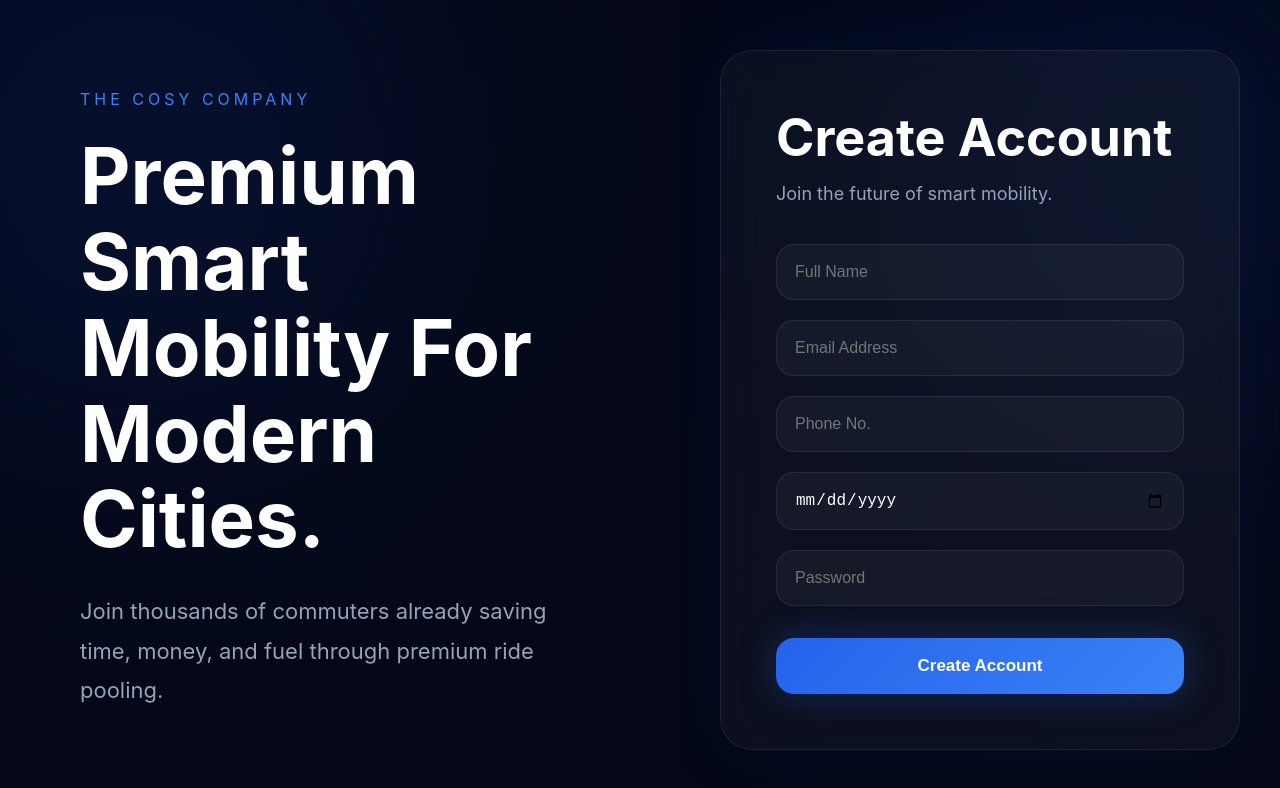
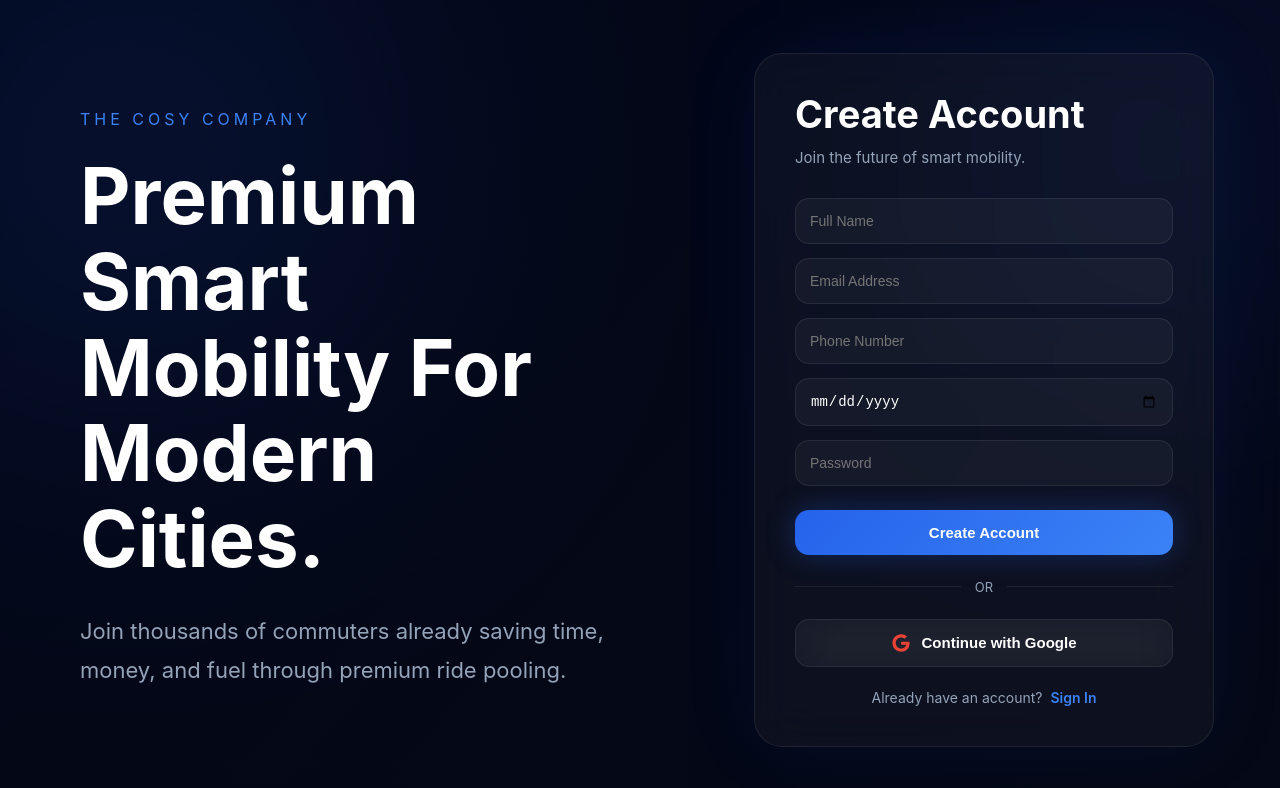
Before and after one commit to KK05467/The-Cosy-Company, a React (Vite) app: page /signup in a window 1280 px wide. Shown: the top 788 px of the page. Built offline with nearby package versions, Linux system fonts and the light colour scheme.

Commit message:
frontend done

```diff
--- a/components/LoginForm.jsx
+++ b/components/LoginForm.jsx
@@ -1,4 +1,6 @@
 import { motion } from "framer-motion"
+import { FaGoogle } from "react-icons/fa"
+import { Link } from "react-router-dom"
 
 function LoginForm({ navigate, darkMode }) {
 
@@ -167,6 +169,78 @@ function LoginForm({ navigate, darkMode }) {
           </p>
 
         </div>
+        {/* DIVIDER */}
+<div
+  style={{
+    display: "flex",
+    alignItems: "center",
+    gap: "16px",
+    marginBottom: "28px",
+  }}
+>
+  <div
+    style={{
+      flex: 1,
+      height: "1px",
+      background: "rgba(255,255,255,0.08)",
+    }}
+  />
+
+  <span
+    style={{
+      color: "#94a3b8",
+      fontSize: "14px",
+    }}
+  >
+    OR
+  </span>
+
+  <div
+    style={{
+      flex: 1,
+      height: "1px",
+      background: "rgba(255,255,255,0.08)",
+    }}
+  />
+</div>
+
+{/* GOOGLE LOGIN */}
+<motion.button
+  whileHover={{
+    scale: 1.02,
+    y: -3,
+  }}
+  whileTap={{
+    scale: 0.96,
+  }}
+  onClick={() => navigate("/dashboard")}
+  style={{
+    width: "100%",
+    padding: "18px",
+    borderRadius: "18px",
+    background: "rgba(255,255,255,0.04)",
+    border: "1px solid rgba(255,255,255,0.08)",
+    color: darkMode ? "white" : "#0f172a",
+    fontSize: "16px",
+    fontWeight: "600",
+    cursor: "pointer",
+    display: "flex",
+    alignItems: "center",
+    justifyContent: "center",
+    gap: "14px",
+    marginBottom: "28px",
+    backdropFilter: "blur(20px)",
+  }}
+>
+  <FaGoogle
+    style={{
+      color: "#EA4335",
+      fontSize: "20px",
+    }}
+  />
+
+  Continue with Google
+</motion.button>
 
         {/* BUTTON */}
         <motion.button
@@ -215,16 +289,17 @@ function LoginForm({ navigate, darkMode }) {
             Don’t have an account?
           </p>
 
-          <span
+          <Link
+  to="/signup"
   style={{
     color: "#3b82f6",
-              cursor: "pointer",
+    textDecoration: "none",
     fontSize: "15px",
     fontWeight: "600",
   }}
 >
   Sign Up
-          </span>
+</Link>
 
         </div>
 
--- a/components/SignupForm.jsx
+++ b/components/SignupForm.jsx
@@ -1,4 +1,6 @@
 import { motion } from "framer-motion"
+import { FaGoogle } from "react-icons/fa"
+import { Link } from "react-router-dom"
 
 function SignupForm({ darkMode }) {
 
@@ -18,11 +20,11 @@ function SignupForm({ darkMode }) {
       }}
       style={{
         flex: 1,
-        height: "100vh",
+        minHeight: "100vh",
         display: "flex",
         justifyContent: "center",
         alignItems: "center",
-        padding: "40px",
+        padding: "32px",
         background: darkMode
           ? "linear-gradient(to bottom right, #020617, #050816)"
           : "linear-gradient(to bottom right, #f8fafc, #e2e8f0)",
@@ -35,14 +37,14 @@ function SignupForm({ darkMode }) {
       <div
         style={{
           position: "absolute",
-          width: "500px",
-          height: "500px",
+          width: "450px",
+          height: "450px",
           borderRadius: "50%",
           background: "#2563eb",
-          filter: "blur(160px)",
+          filter: "blur(150px)",
           opacity: 0.12,
-          right: "-150px",
-          top: "-100px",
+          right: "-120px",
+          top: "-80px",
         }}
       />
 
@@ -50,9 +52,9 @@ function SignupForm({ darkMode }) {
       <div
         style={{
           width: "100%",
-          maxWidth: "540px",
-          padding: "55px",
-          borderRadius: "32px",
+          maxWidth: "460px",
+          padding: "40px",
+          borderRadius: "28px",
           background: "rgba(255,255,255,0.04)",
           border: "1px solid rgba(255,255,255,0.08)",
           backdropFilter: "blur(20px)",
@@ -62,11 +64,13 @@ function SignupForm({ darkMode }) {
         }}
       >
 
+        {/* HEADING */}
         <h1
           style={{
             color: darkMode ? "white" : "#0f172a",
-            fontSize: "52px",
-            marginBottom: "14px",
+            fontSize: "38px",
+            marginBottom: "10px",
+            lineHeight: 1.1,
           }}
         >
           Create Account
@@ -75,8 +79,9 @@ function SignupForm({ darkMode }) {
         <p
           style={{
             color: "#94a3b8",
-            marginBottom: "40px",
-            fontSize: "18px",
+            marginBottom: "28px",
+            fontSize: "15px",
+            lineHeight: 1.6,
           }}
         >
           Join the future of smart mobility.
@@ -95,30 +100,28 @@ function SignupForm({ darkMode }) {
           placeholder="Email Address"
           style={{
             ...inputStyle(darkMode),
-            marginTop: "20px",
+            marginTop: "14px",
           }}
         />
 
-        {/* PHONE NUMBER */}
+        {/* PHONE */}
         <input
-          type="numeric"
-          placeholder="Phone No."
+          type="tel"
+          placeholder="Phone Number"
           style={{
             ...inputStyle(darkMode),
-            marginTop: "20px",
+            marginTop: "14px",
           }}
         />
 
         {/* DOB */}
         <input
-        type="date"
-        placeholder = "DOB"
-        style={{
+          type="date"
+          style={{
             ...inputStyle(darkMode),
-            marginTop: "20px",
-            color: darkMode ? "white" : "#0f172a",
+            marginTop: "14px",
             cursor: "pointer",
-        }}
+          }}
         />
 
         {/* PASSWORD */}
@@ -127,36 +130,140 @@ function SignupForm({ darkMode }) {
           placeholder="Password"
           style={{
             ...inputStyle(darkMode),
-            marginTop: "20px",
+            marginTop: "14px",
           }}
         />
 
-        {/* BUTTON */}
+        {/* CREATE ACCOUNT BUTTON */}
         <motion.button
           whileHover={{
             scale: 1.02,
-            y: -3,
+            y: -2,
           }}
           whileTap={{
-            scale: 0.96,
+            scale: 0.97,
           }}
           style={{
             width: "100%",
-            padding: "18px",
-            borderRadius: "18px",
+            padding: "14px",
+            borderRadius: "14px",
             border: "none",
             background:
               "linear-gradient(135deg, #2563eb, #3b82f6)",
             color: "white",
-            fontSize: "17px",
+            fontSize: "15px",
             fontWeight: "600",
             cursor: "pointer",
-            marginTop: "32px",
-            boxShadow: "0 0 40px rgba(37,99,235,0.3)",
+            marginTop: "24px",
+            boxShadow: "0 0 30px rgba(37,99,235,0.3)",
           }}
         >
           Create Account
         </motion.button>
+
+        {/* DIVIDER */}
+        <div
+          style={{
+            display: "flex",
+            alignItems: "center",
+            gap: "14px",
+            marginTop: "24px",
+            marginBottom: "24px",
+          }}
+        >
+          <div
+            style={{
+              flex: 1,
+              height: "1px",
+              background: "rgba(255,255,255,0.08)",
+            }}
+          />
+
+          <span
+            style={{
+              color: "#94a3b8",
+              fontSize: "13px",
+            }}
+          >
+            OR
+          </span>
+
+          <div
+            style={{
+              flex: 1,
+              height: "1px",
+              background: "rgba(255,255,255,0.08)",
+            }}
+          />
+        </div>
+
+        {/* GOOGLE SIGNUP */}
+        <motion.button
+          whileHover={{
+            scale: 1.02,
+            y: -2,
+          }}
+          whileTap={{
+            scale: 0.97,
+          }}
+          style={{
+            width: "100%",
+            padding: "14px",
+            borderRadius: "14px",
+            background: "rgba(255,255,255,0.04)",
+            border: "1px solid rgba(255,255,255,0.08)",
+            color: darkMode ? "white" : "#0f172a",
+            fontSize: "15px",
+            fontWeight: "600",
+            cursor: "pointer",
+            display: "flex",
+            alignItems: "center",
+            justifyContent: "center",
+            gap: "12px",
+            backdropFilter: "blur(20px)",
+          }}
+        >
+          <FaGoogle
+            style={{
+              color: "#EA4335",
+              fontSize: "18px",
+            }}
+          />
+
+          Continue with Google
+        </motion.button>
+
+        {/* LOGIN LINK */}
+        <div
+          style={{
+            display: "flex",
+            justifyContent: "center",
+            gap: "8px",
+            marginTop: "22px",
+          }}
+        >
+          <p
+            style={{
+              color: "#94a3b8",
+              fontSize: "14px",
+              margin: 0,
+            }}
+          >
+            Already have an account?
+          </p>
+
+          <Link
+            to="/login"
+            style={{
+              color: "#3b82f6",
+              textDecoration: "none",
+              fontSize: "14px",
+              fontWeight: "600",
+            }}
+          >
+            Sign In
+          </Link>
+        </div>
 
       </div>
 
@@ -167,12 +274,12 @@ function SignupForm({ darkMode }) {
 
 const inputStyle = (darkMode) => ({
   width: "100%",
-  padding: "18px",
-  borderRadius: "18px",
+  padding: "14px",
+  borderRadius: "14px",
   background: "rgba(255,255,255,0.04)",
   border: "1px solid rgba(255,255,255,0.08)",
   color: darkMode ? "white" : "#0f172a",
-  fontSize: "16px",
+  fontSize: "14px",
   outline: "none",
   boxSizing: "border-box",
 })
```
Lines whose indentation alone changed are shown as unchanged.
